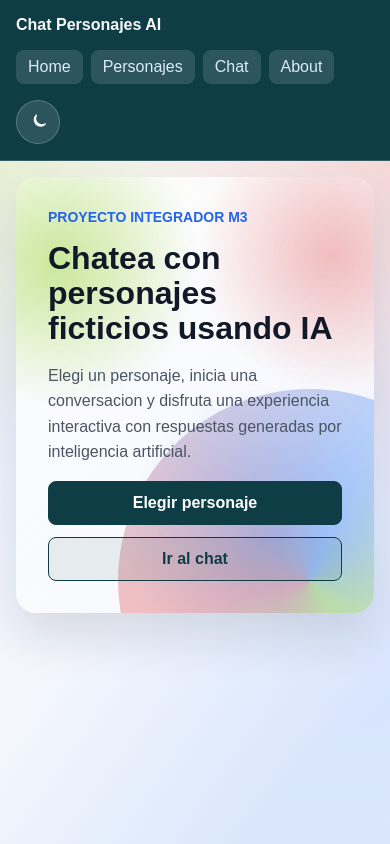
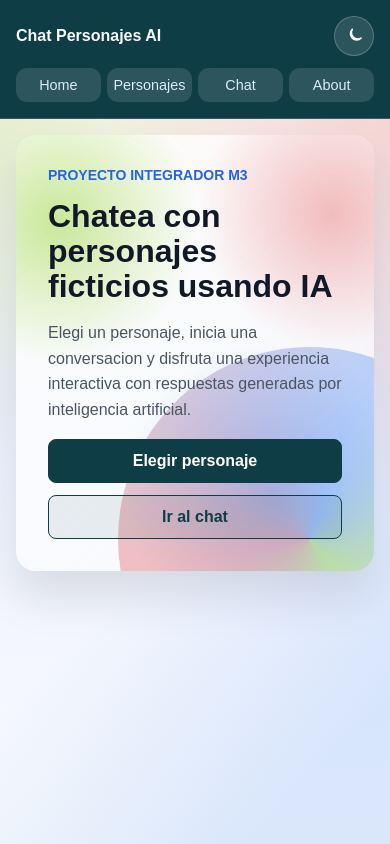
Before and after one commit to noejazmin/ChatPersonajesAI_JazminMorinigo, a website with bundled scripts: page index.html in a window 390 px wide. Built offline with nearby package versions, Linux system fonts and the light colour scheme.

Commit message:
mejorar header responsive

```diff
--- a/styles.css
+++ b/styles.css
@@ -55,32 +55,41 @@ a {
   top: 0;
   z-index: 20;
   display: flex;
-  flex-direction: column;
-  gap: 1rem;
+  flex-wrap: wrap;
+  align-items: center;
+  gap: 0.75rem;
   padding: 1rem;
   background: #0f3d46;
   border-bottom: 1px solid rgba(255, 255, 255, 0.16);
 }
 
 .brand {
+  order: 1;
+  flex: 1;
   color: #f8fafc;
   font-weight: 700;
   text-decoration: none;
 }
 
 .nav {
-  display: flex;
-  gap: 0.5rem;
-  overflow-x: auto;
+  order: 3;
+  display: grid;
+  width: 100%;
+  grid-template-columns: repeat(4, minmax(0, 1fr));
+  gap: 0.4rem;
+  overflow: visible;
 }
 
 .nav a {
-  flex: 0 0 auto;
-  padding: 0.5rem 0.75rem;
-  border-radius: 0.5rem;
+  min-width: 0;
+  padding: 0.55rem 0.35rem;
+  border-radius: 0.7rem;
   color: #dbeafe;
+  text-align: center;
   text-decoration: none;
   background: rgba(255, 255, 255, 0.12);
+  font-size: 0.9rem;
+  white-space: nowrap;
 }
 
 .nav a.active {
@@ -89,10 +98,11 @@ a {
 }
 
 .theme-toggle {
+  order: 2;
   position: relative;
   display: inline-flex;
-  width: 2.75rem;
-  height: 2.75rem;
+  width: 2.5rem;
+  height: 2.5rem;
   flex: 0 0 auto;
   align-items: center;
   justify-content: center;
@@ -624,7 +634,36 @@ h2 {
   h1 {
     font-size: 3rem;
   }
+
+  .brand,
+  .theme-toggle,
+  .nav {
+    order: 0;
+  }
+
+  .brand {
+    flex: 0 0 auto;
+  }
+
+  .nav {
+    display: flex;
+    width: auto;
+    gap: 0.5rem;
+  }
+
+  .nav a {
+    padding: 0.5rem 0.75rem;
+    font-size: 1rem;
+  }
+
+  .theme-toggle {
+    width: 2.75rem;
+    height: 2.75rem;
+  }
+
 }
+
+
 
 /* Desktop */
 
```
